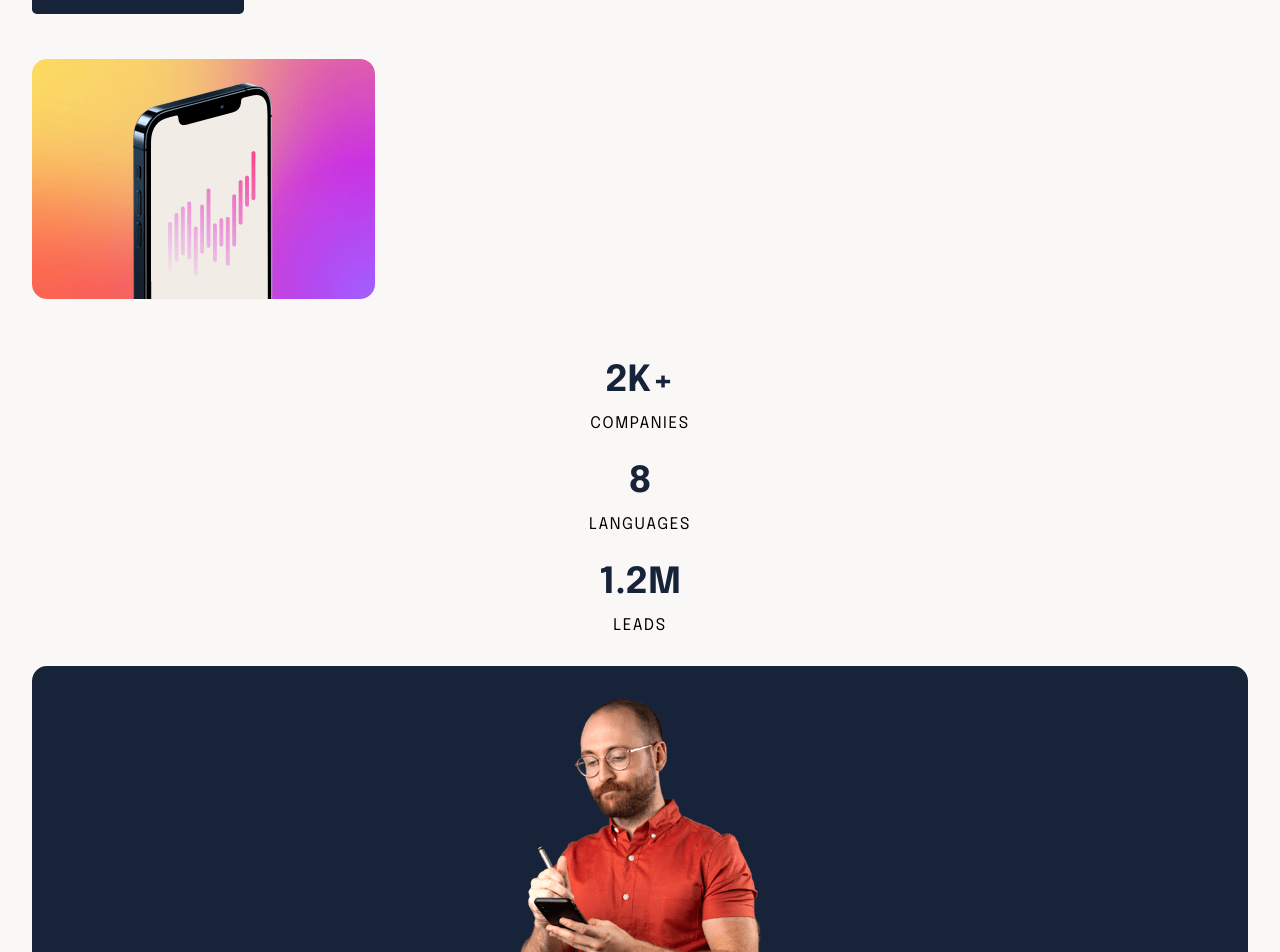
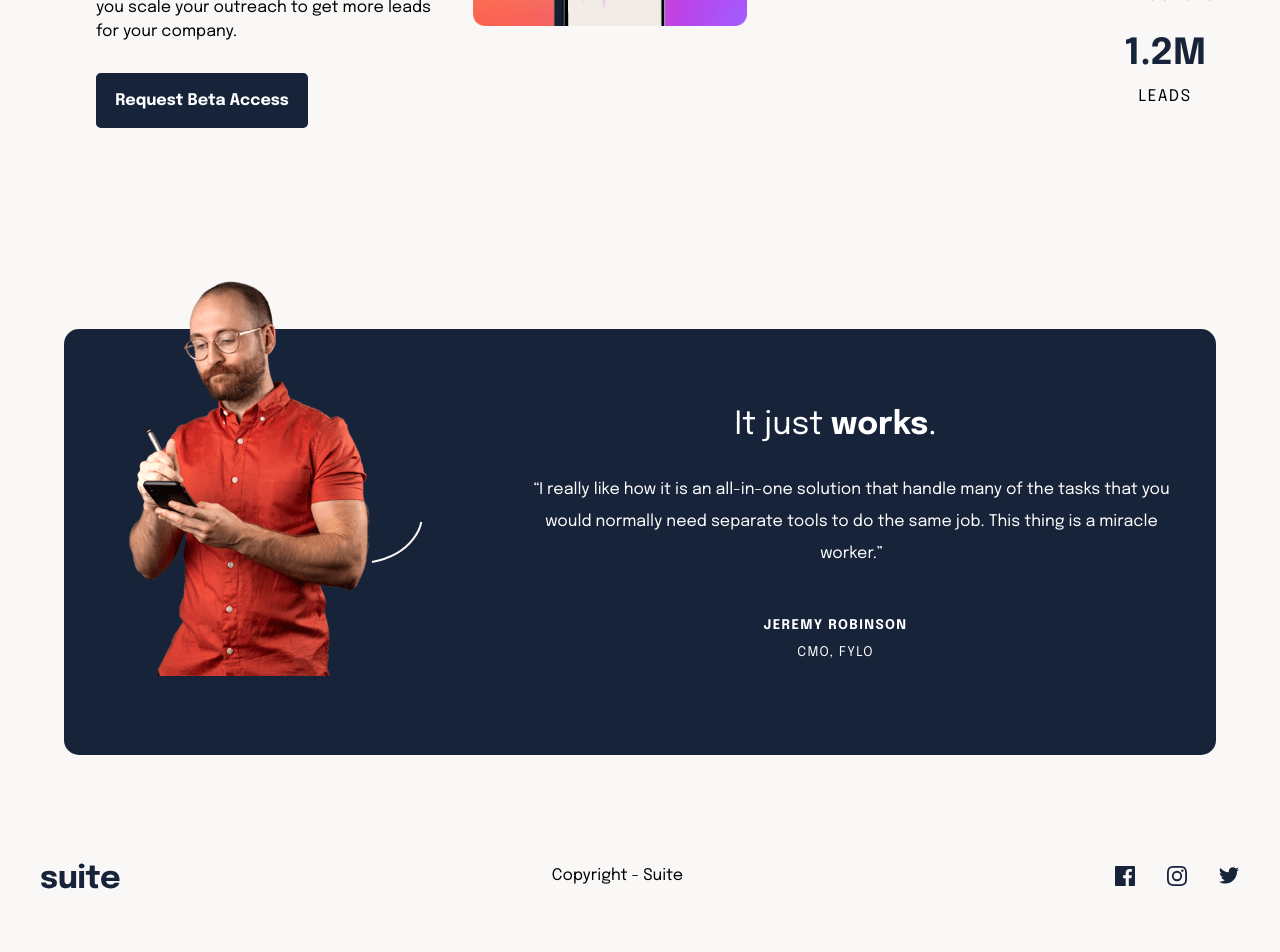
Before and after one commit to TheCoderGuru/suite-landing-page, a plain HTML site: page starter-code/index.html in a window 1280 px wide. Shown: the part 320-1272 px from the top of the page. After the commit the page ends 1236 px from the top, so only its background shows below. Drawn offline with Linux system fonts and the light colour scheme; files whose address does not match are found by name.

Commit message:
Finished the basic structure of the desktop and the mobile layout

```diff
--- a/starter-code/css/style.css
+++ b/starter-code/css/style.css
@@ -27,6 +27,7 @@ body{
 
 .navbar__button{
     font-weight: bold;
+        transition: background-color 400ms ease;
     border: 1px solid currentColor;
     color: black;
     padding: 1.2em;
@@ -82,7 +83,7 @@ img{
 
 .container__image{
     height: 240px;
-    width: 343px;
+    width: auto;
     margin-block-start: 4em;
 }
 
@@ -115,26 +116,31 @@ img{
 }
 
 .section-container{
-    /* margin-top: 5em; */
-    margin: 0 auto;
+    margin-top: 12em;
+    margin-bottom: 5em;
+    margin-inline: auto;
     border-radius: 15px;
     background-color: #172339;
 }
 
 .section-container img{
-    /* position: relative; */
-    /* bottom: 4em;
-    left: 2em; */
+    position: relative;
     display: flex;
-    margin: 2em auto;
+    margin: -9em auto;
 }
 
 .section-container h1{
     text-align: center;
     color: white;
     font-weight: 400;
+    margin-top: 4em;
 }
 
+
+.section-container svg{
+    display: flex;
+    margin: 2em auto;
+}
 .section-container p {
     color: white;
     margin-inline-start: 2em;
@@ -144,13 +150,158 @@ img{
     text-align: center;
 }
 
-.section-container small {
+.section-container small:first-of-type {
+    font-family: 'Epilogue', sans-serif;
     color: white;
-    /* margin-inline-start: 2em; */
-    line-height: 2;
+    text-align: center;
+    font-weight: bold;
+    letter-spacing: .1em;
+    text-transform: uppercase;
+    display: flex;
     margin: 0 auto;
-    text-align: center;
-    /* margin-block-start: 5em; */
+    width: fit-content;
 }
 
-/* Until next time */
+.section-container small:last-of-type {
+    font-family: 'Epilogue', sans-serif;
+    color: white;
+    text-align: center;
+    letter-spacing: .1em;
+    text-transform: uppercase;
+    display: flex;
+    margin: 1em auto;
+    width: fit-content;
+}
+
+.flex-icons{
+    display: flex;
+    object-fit: contain;
+    gap: 2em;
+    align-items: center;
+}
+
+footer{
+    margin: 0 auto;
+}
+footer p{
+    margin-block: 2em;
+}
+
+footer img{
+    object-fit: contain;
+    max-width: 100%;
+    margin: 0 auto;
+    display: flex;
+}
+
+.navbar__button--filled:hover{
+    background: linear-gradient(135deg, #A060FF 0%, #CB30E3 49.21%, #FFA84E 100%);
+    transition: 500ms linear-gradient ease;
+}
+
+.navbar__button:hover{
+    transition: background-color 500ms ease;
+    background-color: black;
+    color: white;
+}
+@media screen and ( min-width: 768px ){
+    .container-content{
+        display: flex;
+    }
+
+    .flex-col{
+        justify-content: space-between;
+        margin-inline: 2em;
+        display: flex;
+        flex-direction: row;
+    }
+
+    .section-container{
+        margin-inline: 2em;
+    }
+
+    .flex-row{
+        flex-direction: row;
+        justify-content: space-between;
+        display: flex;
+        gap: 10em;
+    }
+
+    .container__image{
+        height: 12em;
+        width: auto;
+        margin-right: 2em;
+    }
+
+    .section-container svg{
+        margin: 12em 12em;
+        display: flex;
+    }
+}
+
+
+@media screen and ( min-width: 1024px ){
+    .flex-row{
+        gap: 27em;
+    }
+
+    .row{
+        margin-left: 2em;
+        display: flex;
+        gap: 2em;
+    }
+
+    .flex-col{
+        flex-direction: column;
+    }
+
+    .container__description{
+        position: relative;
+        z-index: 1;
+        margin-inline-start: 2em;
+        margin-inline-end: 7em;
+    }
+
+    .container__image{
+        right: 5em;
+        position: relative;
+        z-index: -1;
+    }
+
+    .container__title{
+        margin-inline-end: 6em;
+        margin-left: 1em;
+    }
+
+    .navbar__button--filled{
+        margin-inline-start: 2em;
+    }
+
+    .navbar__logo{
+        margin-inline-start: 4em;
+    }
+
+    .section-container{
+        height: fit-content;
+        display: flex;
+    }
+
+    .section-container img{
+        object-fit: contain;
+        left: 4em;
+        bottom: 4em;
+    }
+
+    .section-container svg{
+        margin: 12em 4em;
+        display: flex;
+    }
+
+    .section-container div:last-child{
+        margin-inline-end: 2em;
+    }
+
+    .section-container h1{
+        margin-top: 2.5em;
+    }
+}
--- a/starter-code/index.html
+++ b/starter-code/index.html
@@ -28,6 +28,9 @@
       </div>
     </nav>
     <main class="container">
+      <div class="row">
+        <div class="container-content">
+          <div>
             <div>
               <img
                 class="container__curved-line"
@@ -39,16 +42,26 @@
                 <span class="text-bold">business</span>.
               </h1>
               <p class="container__description">
-          Our marketing and sales automations help you scale your outreach to
-          get more leads for your company.
+                Our marketing and sales automations help you scale your outreach
+                to get more leads for your company.
               </p>
               <a class="navbar__button--filled" href="#">Request Beta Access</a>
+            </div>
           </div>
           <img
             class="container__image"
             src="./assets/image-hero-landscape.png"
             alt=""
           />
+          <picture>
+            <source
+            class="container__image"
+              src="/assets/image-hero-portrait.png"
+              media="(max-width: 800px)"
+            />
+            <img src="/assets/image-hero-landscape.png" alt="" />
+          </picture>
+        </div>
         <div class="flex-col">
           <div>
             <span class="text-bold">2K+</span>
@@ -63,18 +76,48 @@
             <p class="flex-col__item">Leads</p>
           </div>
         </div>
+      </div>
       <div class="section-container">
-        <img src="./assets/image-jeremy-small.png" alt="">
+        <img src="./assets/image-jeremy-small.png" alt="" />
+        <div>
+          <svg
+              width="52"
+              height="42"
+              viewBox="0 0 52 42"
+              fill="none"
+              xmlns="http://www.w3.org/2000/svg"
+            >
+              <path
+                d="M50.2683 1C50.2683 1 45.3593 32.7494 0.999966 41"
+                stroke="#FAF8F6"
+                stroke-width="2"
+              />
+            </svg>
+        </div>
+        <div>
           <h1>It just <span class="text-bold-white">works</span>.</h1>
           <p>
             “I really like how it is an all-in-one solution that handle many of
             the tasks that you would normally need separate tools to do the same
             job. This thing is a miracle worker.”
           </p>
-        <small>Jeremy Robinson CMO, Fylo </small>
+          <small>Jeremy Robinson</small>
+          <small>CMO, Fylo</small>
         </div>
+      </div>
+      <footer class="footer">
+        <div class="flex-row">
+          <img src="./assets/logo.svg" alt="" />
+          <div>
+            <p>Copyright - Suite</p>
+          </div>
+          <div class="flex-icons">
+            <img src="./assets/icon-facebook.svg" alt="" />
+            <img src="./assets/icon-instagram.svg" alt="" />
+            <img src="./assets/icon-twitter.svg" alt="" />
+          </div>
+        </div>
+      </footer>
     </main>
-<!--
-    Copyright - Suite -->
   </body>
 </html>
```
Lines whose indentation alone changed are shown as unchanged.
